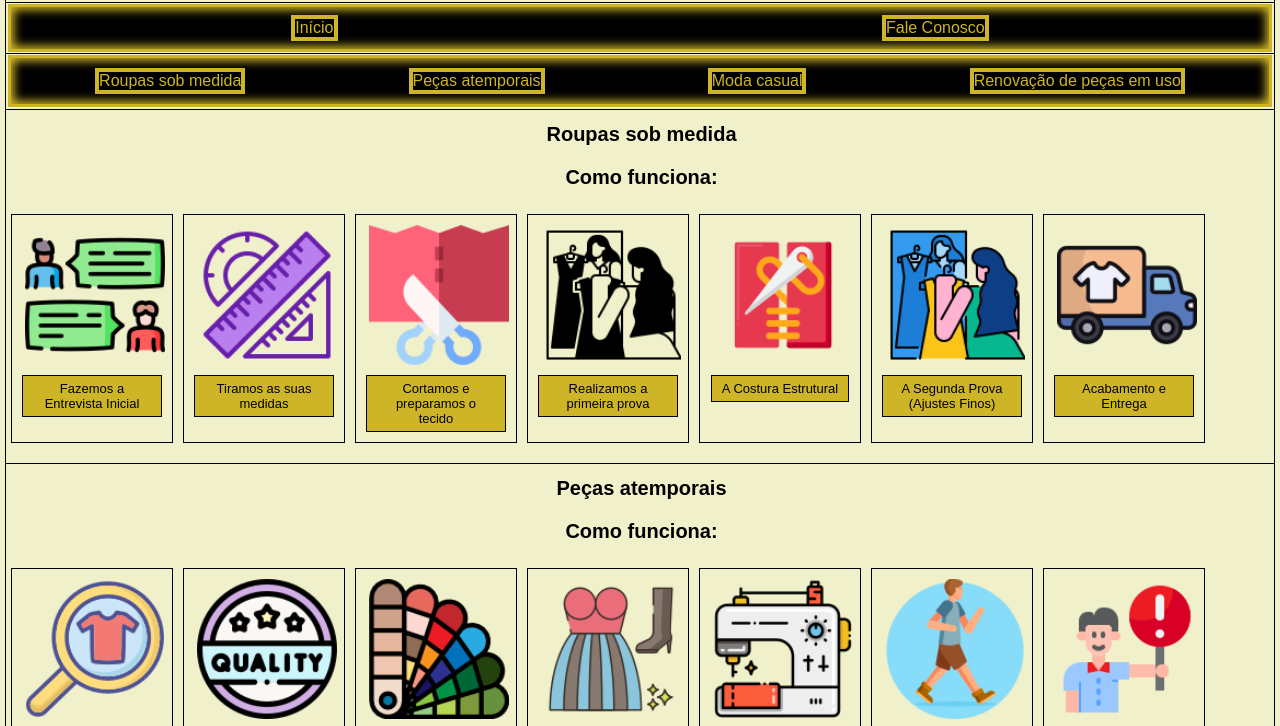
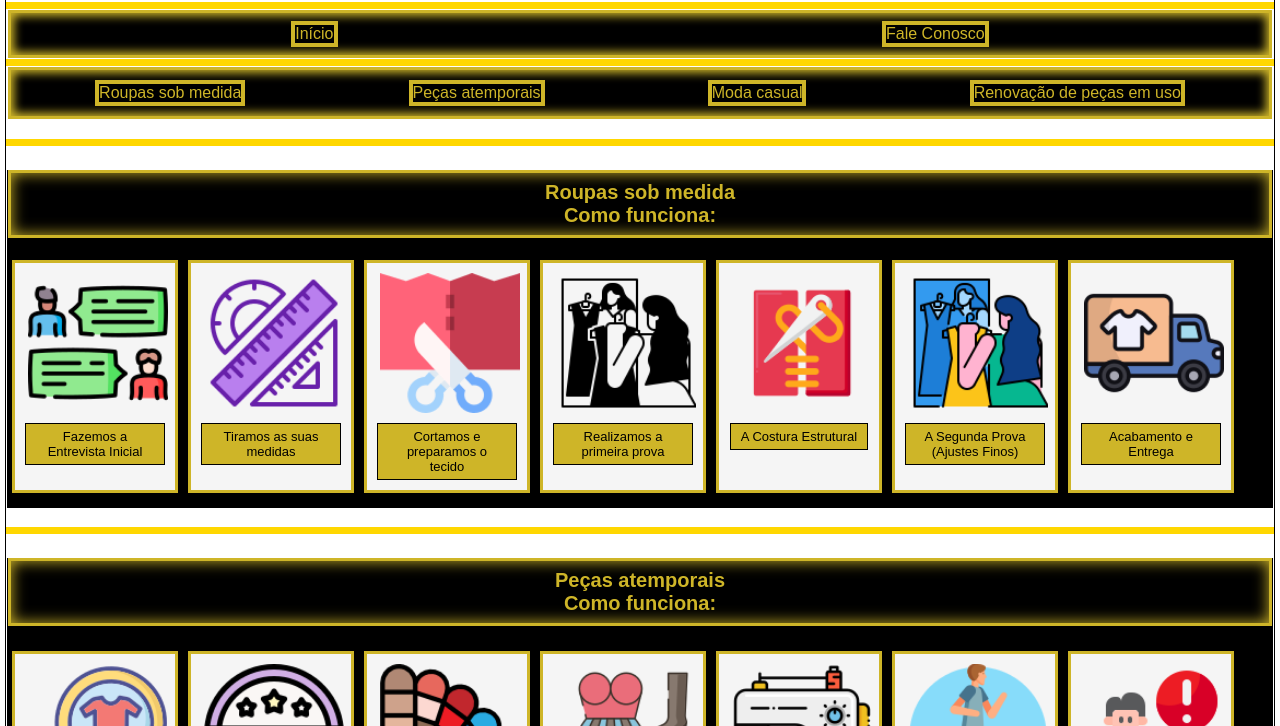
Before and after one commit to Jairo416/WM_Atelier, a plain HTML site: page index.html in a window 1280 px wide. Shown: the part 137-863 px from the top of the page. Drawn offline with Linux system fonts and the light colour scheme.

Commit message:
Repaginada Site

```diff
--- a/index.html
+++ b/index.html
@@ -8,20 +8,36 @@
 body {
 border: 1px solid black;
 margin: 5px;
-background-color: rgb(240, 240, 202);
+background-color: rgba(0, 0, 0, 0);
 font-family: sans-serif;
 }
 hr {
 border: none;
-height: 1px;
-background-color: black;
+height: 7px;
+background-color: gold;
 margin: 5px 0;
+}
+h2{
+color:rgb(206, 181, 40);
+padding: 8px;
+border: 3px solid  rgb(206, 181, 40);
+box-shadow: inset 0px 0px 15px 0px rgb(206, 181, 40);
 }
 img {
 margin-left: 5px;
 object-fit: contain;
 max-height: 100%;
 max-width: 100%;
+}
+section{
+background-color: black;
+margin: -12px 1px -4px 1px;
+}
+section p {
+color: rgb(206, 181, 40);
+padding: 8px;
+border: 3px solid  rgb(206, 181, 40);
+box-shadow: inset 0px 0px 15px 0px rgb(206, 181, 40);
 }
 #topo-real {
 scroll-margin-top: 2px !important;
@@ -59,7 +75,8 @@ margin-left: -8px;
 .titulo_seções {
 font-size: 20px;
 margin-top: 13px;
-margin-left: 3px;
+margin-left: 1px;
+margin-right: 1px;
 text-align: center;
 scroll-margin-top: 100px;
 font-weight: bold;
@@ -88,6 +105,8 @@ text-align: center;
 padding: 10px;
 flex-shrink: 0;
 margin: 5px;
+border: 3px solid  rgb(206, 181, 40);
+background-color:rgb(245, 245, 245);
 }
 .nav {
 justify-content: space-around;
@@ -222,12 +241,12 @@ border-width: 4px;
 <a href="#Casual">Moda casual</a>
 <a href="#Em_uso">Renovação de peças em uso</a>
 </nav>
+<br><br>
+<hr>
 <br>
-<hr>
 
-
-<p class="titulo_seções" id="Sob_medida">Roupas sob medida</p>
-<p class="titulo_seções">Como funciona:</p>
+<section>
+<h2 class="titulo_seções" id="Sob_medida">Roupas sob medida<br>Como funciona:</h2>
 <!-- Aplicada a classe .carrossel aqui -->
 <div class="carrossel">
 <div class="trilho">
@@ -325,11 +344,14 @@ border-width: 4px;
 <!-- Botão para fechar o modal (aponta para um ID vazio ou `#`) -->
 <a href="#" class="botao-fechar">&times;</a>
 </div></div></div></div>
+</section>
 
+<br>
 <hr>
+<br>
 
-<p class="titulo_seções" id="Atemporais">Peças atemporais</p>
-<p class="titulo_seções">Como funciona:</p>
+<section>
+<p class="titulo_seções" id="Atemporais">Peças atemporais<br>Como funciona:</p>
 <!-- Aplicada a classe .carrossel aqui -->
 <div class="carrossel">
 <div class="trilho">
@@ -425,8 +447,13 @@ border-width: 4px;
 <!-- Botão para fechar o modal (aponta para um ID vazio ou `#`) -->
 <a href="#" class="botao-fechar">&times;</a>
 </div></div></div></div>
+</section>
+
+<br>
 <hr>
+<br>
 
+<section>
 <p class="titulo_seções" id="Casual">Moda casual</p>
 <p class="titulo_seções">Como funciona:</p>
 <!-- Aplicada a classe .carrossel aqui -->
@@ -524,8 +551,13 @@ border-width: 4px;
 <!-- Botão para fechar o modal (aponta para um ID vazio ou `#`) -->
 <a href="#" class="botao-fechar">&times;</a>
 </div></div></div></div>
+</section>
 
+<br>
 <hr>
+<br>
+
+<section>
 <p class="titulo_seções" id="Em_uso">Renovação de peças em uso</p>
 <p class="titulo_seções">Como funciona:</p>
 <!-- Aplicada a classe .carrossel aqui -->
@@ -623,7 +655,11 @@ border-width: 4px;
 <!-- Botão para fechar o modal (aponta para um ID vazio ou `#`) -->
 <a href="#" class="botao-fechar">&times;</a>
 </div></div></div></div>
+</section>
+
+<br>
 <hr>
+<br>
 
 <p class="titulo_seções"><strong>Fale Conosco</strong></p>
 <div class="fale_conosco" id="Fale_Conosco">
```
